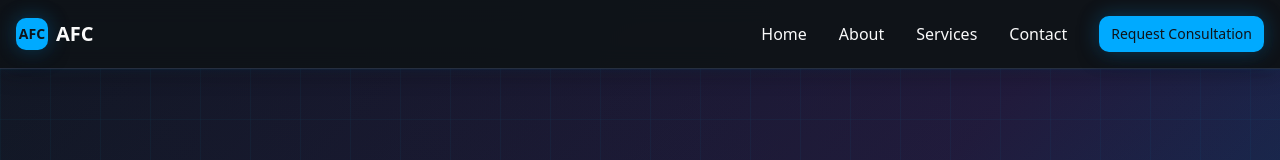
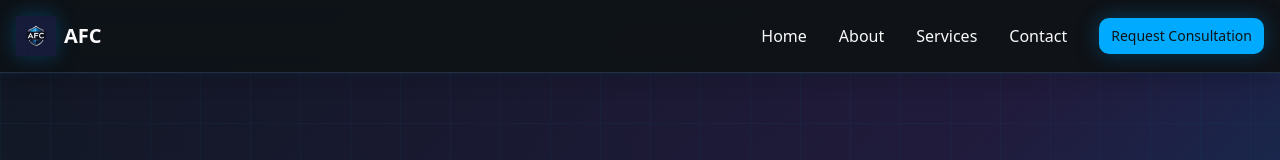
Before and after one commit to AFC-ant/truth-finder-labs, a React (Vite) app: page / in a window 1280 px wide. Shown: the top 160 px of the page. Built offline with nearby package versions, Linux system fonts and the light colour scheme.

Commit message:
Update logo
Update the company logo to AFC.

```diff
--- a/src/components/Navigation.tsx
+++ b/src/components/Navigation.tsx
@@ -6,9 +6,11 @@ const Navigation = () => {
     <nav className="bg-background/95 backdrop-blur-md border-b border-border sticky top-0 z-50 shadow-card">
       <div className="container mx-auto px-4 py-4 flex items-center justify-between">
         <Link to="/" className="flex items-center space-x-2 hover:scale-105 transition-transform">
-          <div className="w-8 h-8 bg-primary rounded-md flex items-center justify-center cyber-glow">
-            <span className="text-primary-foreground font-bold text-sm">AFC</span>
-          </div>
+          <img
+            src="/lovable-uploads/523f4a01-3b64-4ec3-b99b-c37e5bbf2f5f.png"
+            alt="AFC Logo"
+            className="w-10 h-10 cyber-glow"
+          />
           <span className="font-semibold text-xl text-foreground hover:text-primary transition-colors">AFC</span>
         </Link>
 
```
Also changed, not shown: public/lovable-uploads/523f4a01-3b64-4ec3-b99b-c37e5bbf2f5f.png (added).
